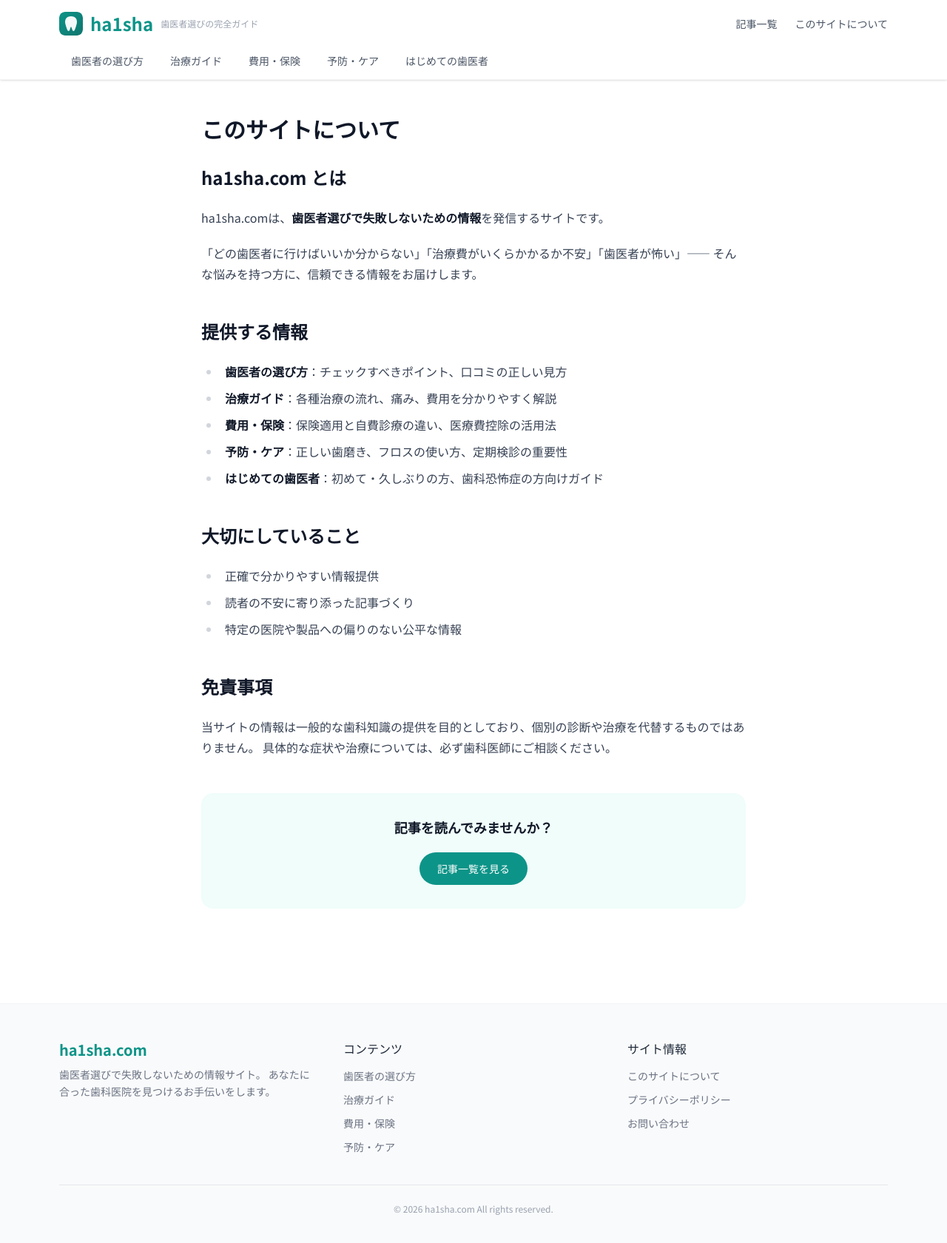
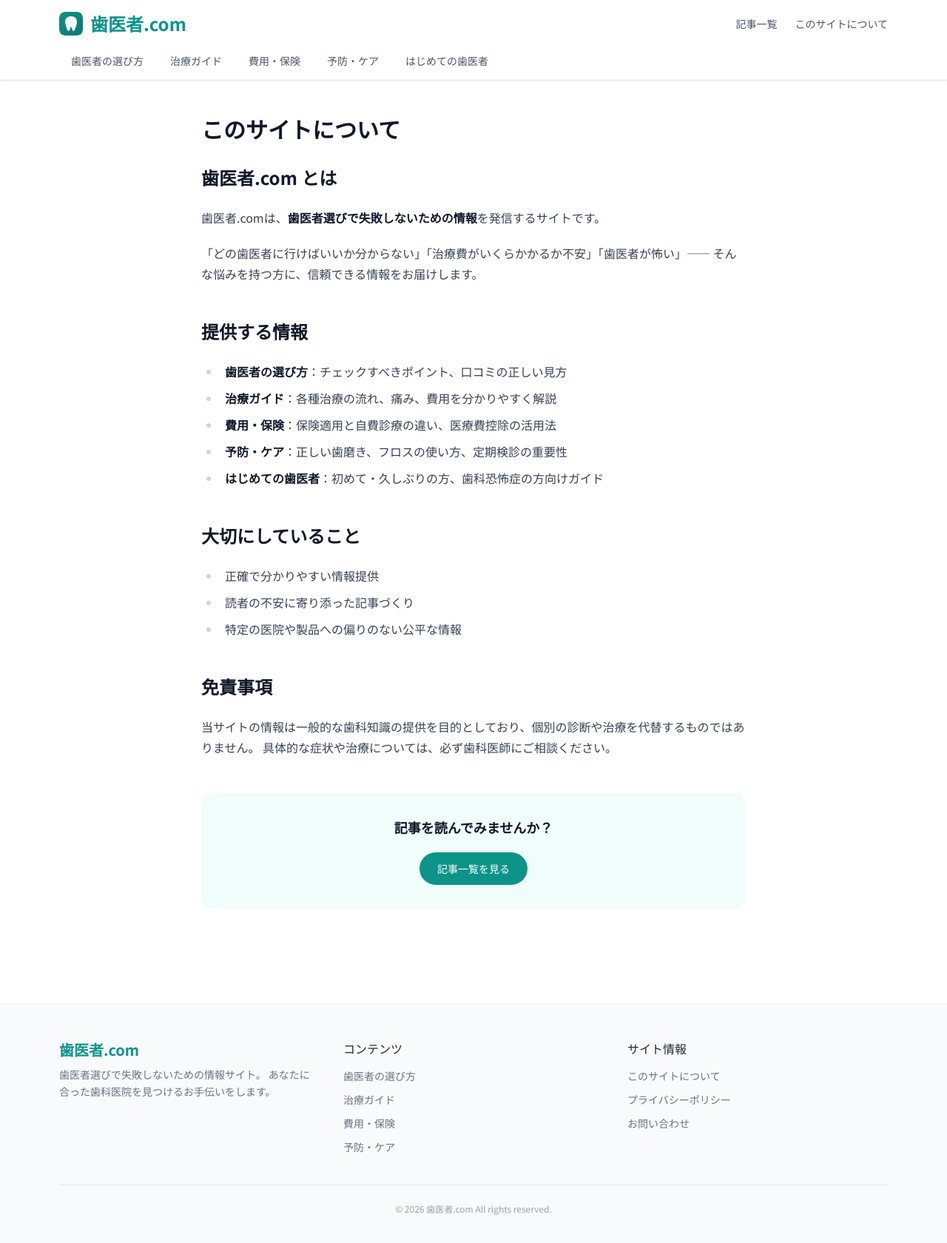
Before and after one commit to asuka-oatmeal/ha1sha, a Next.js app: page /about in a window 1280 px wide. Shown: the top 1680 px of the page at 74% size. Built offline with nearby package versions, Linux system fonts and the light colour scheme.

Commit message:
Rename site from ha1sha to 歯医者.com
Co-Authored-By: Claude Opus 4.6 (1M context) <noreply@anthropic.com>

```diff
--- a/src/app/about/page.tsx
+++ b/src/app/about/page.tsx
@@ -4,7 +4,7 @@ import Link from "next/link";
 export const metadata: Metadata = {
   title: "このサイトについて",
   description:
-    "ha1sha.comは、歯医者選びで失敗しないための情報を発信するサイトです。",
+    "歯医者.comは、歯医者選びで失敗しないための情報を発信するサイトです。",
 };
 
 export default function AboutPage() {
@@ -15,9 +15,9 @@ export default function AboutPage() {
       </h1>
 
       <div className="prose prose-gray max-w-none prose-headings:text-gray-900 prose-a:text-primary">
-        <h2>ha1sha.com とは</h2>
+        <h2>歯医者.com とは</h2>
         <p>
-          ha1sha.comは、<strong>歯医者選びで失敗しないための情報</strong>
+          歯医者.comは、<strong>歯医者選びで失敗しないための情報</strong>
           を発信するサイトです。
         </p>
         <p>
--- a/src/app/contact/page.tsx
+++ b/src/app/contact/page.tsx
@@ -2,7 +2,7 @@ import type { Metadata } from "next";
 
 export const metadata: Metadata = {
   title: "お問い合わせ",
-  description: "ha1sha.comへのお問い合わせはこちらから。",
+  description: "歯医者.comへのお問い合わせはこちらから。",
 };
 
 export default function ContactPage() {
--- a/src/app/layout.tsx
+++ b/src/app/layout.tsx
@@ -12,15 +12,15 @@ const notoSansJP = Noto_Sans_JP({
 export const metadata: Metadata = {
   metadataBase: new URL("https://ha1sha.com"),
   title: {
-    default: "ha1sha.com | 歯医者選びの完全ガイド",
-    template: "%s | ha1sha.com",
+    default: "歯医者.com | 歯医者選びの完全ガイド",
+    template: "%s | 歯医者.com",
   },
   description:
     "歯医者選びで失敗しないための情報サイト。選び方のポイント、治療の種類、費用の目安まで、歯科に関するあらゆる情報をお届けします。",
   openGraph: {
     type: "website",
     locale: "ja_JP",
-    siteName: "ha1sha.com",
+    siteName: "歯医者.com",
   },
 };
 
--- a/src/app/privacy/page.tsx
+++ b/src/app/privacy/page.tsx
@@ -2,7 +2,7 @@ import type { Metadata } from "next";
 
 export const metadata: Metadata = {
   title: "プライバシーポリシー",
-  description: "ha1sha.comのプライバシーポリシーです。",
+  description: "歯医者.comのプライバシーポリシーです。",
 };
 
 export default function PrivacyPage() {
@@ -14,7 +14,7 @@ export default function PrivacyPage() {
 
       <div className="prose prose-gray max-w-none prose-headings:text-gray-900">
         <p>
-          ha1sha.com（以下「当サイト」）は、ユーザーの個人情報の取り扱いについて、以下のとおりプライバシーポリシーを定めます。
+          歯医者.com（以下「当サイト」）は、ユーザーの個人情報の取り扱いについて、以下のとおりプライバシーポリシーを定めます。
         </p>
 
         <h2>個人情報の収集について</h2>
--- a/src/components/Footer.tsx
+++ b/src/components/Footer.tsx
@@ -27,7 +27,7 @@ export default function Footer() {
         <div className="grid grid-cols-1 md:grid-cols-3 gap-8">
           {/* Brand */}
           <div>
-            <p className="text-xl font-bold text-primary mb-2">ha1sha.com</p>
+            <p className="text-xl font-bold text-primary mb-2">歯医者.com</p>
             <p className="text-sm text-gray-500 leading-relaxed">
               歯医者選びで失敗しないための情報サイト。
               あなたに合った歯科医院を見つけるお手伝いをします。
@@ -53,7 +53,7 @@ export default function Footer() {
           ))}
         </div>
         <div className="mt-10 pt-6 border-t border-gray-200 text-center text-xs text-gray-400">
-          &copy; {new Date().getFullYear()} ha1sha.com All rights reserved.
+          &copy; {new Date().getFullYear()} 歯医者.com All rights reserved.
         </div>
       </div>
     </footer>
--- a/src/components/Header.tsx
+++ b/src/components/Header.tsx
@@ -16,10 +16,7 @@ export default function Header() {
               height={32}
               className="rounded-lg"
             />
-            <span className="text-2xl font-bold text-primary">ha1sha</span>
-            <span className="text-xs text-gray-400 hidden sm:block">
-              歯医者選びの完全ガイド
-            </span>
+            <span className="text-2xl font-bold text-primary">歯医者.com</span>
           </Link>
           <nav className="hidden md:flex items-center gap-6 text-sm text-gray-600">
             <Link href="/articles" className="hover:text-primary transition">
```
